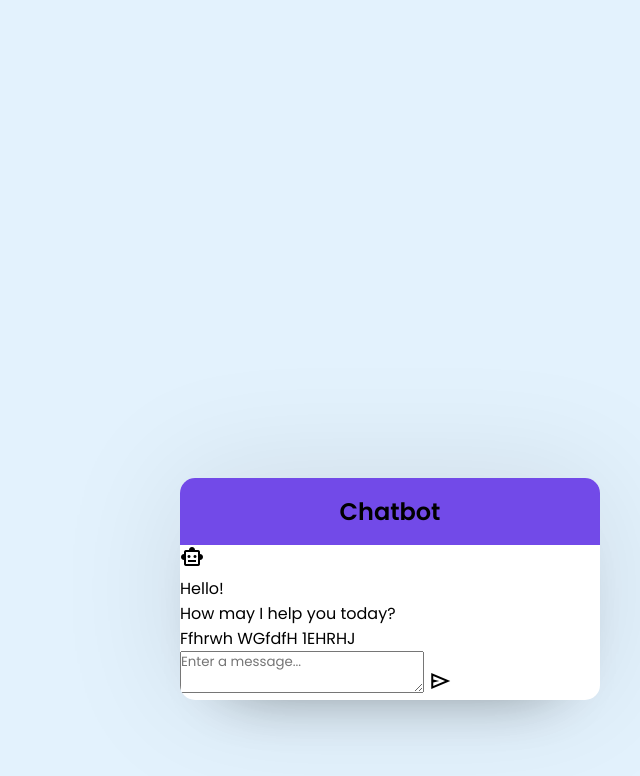
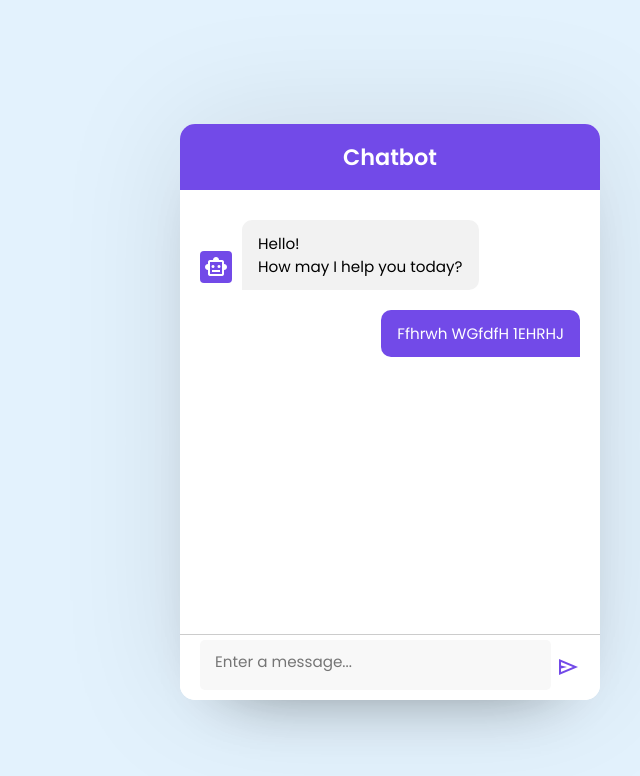
Before and after one commit to tbnai/ChatBOX, a plain HTML site: page index.html in a window 1280 px wide. Shown: the whole page, without its empty margins (640-1280 px from the left). Drawn offline with nearby package versions, Linux system fonts and the light colour scheme.

Commit message:
adding text message box and send arrow

```diff
--- a/index.html
+++ b/index.html
@@ -13,7 +13,7 @@
         <header>
             <h2>Chatbot</h2>
         </header>
-        <ul class="chat-list">  <!-- Changed class to avoid conflict -->
+        <ul class="chat-list">
             <li class="chat incoming">
                 <span class="material-symbols-outlined">smart_toy</span>
                 <p>Hello! <br> How may I help you today?</p>
@@ -22,7 +22,7 @@
                 <p>Ffhrwh WGfdfH 1EHRHJ</p>
             </li>
         </ul>
-        <div class="chat-input">  <!-- Fixed "classes" to "class" -->
+        <div class="chat-input">
             <textarea placeholder="Enter a message..."></textarea>
             <span id="send-btn" class="material-symbols-outlined">send</span>
         </div>
--- a/style.css
+++ b/style.css
@@ -24,3 +24,72 @@ body {
     padding: 16px 0;
     text-align: center;
 }
+.chatbox header h2 {
+    color: #fff;
+    font-size: 1.4rem;
+}
+.chatbox .chat-list {
+    height: 510px;
+    overflow-y: auto;
+    padding: 30px 20px 70px;
+}
+.chatbox .chat {
+    display: flex;
+}
+.chatbox .incoming span {
+    height: 32px;
+    width: 32px;
+    color: #fff;
+    align-self: flex-end;
+    background: #724ae8;
+    text-align: center;
+    line-height: 32px;
+    border-radius: 4px;
+    margin: 0 10px 7px 0;
+}
+.chatbox .outgoing {
+    margin: 20px 0;
+    justify-content: flex-end;
+}
+.chatbox .chat p {
+    color: #fff;
+    max-width: 75%;
+    font-size: 0.95rem;
+    padding: 12px 16px;
+    border-radius: 10px 10px 0 10px;
+    background: #724ae8;
+}
+.chatbox .incoming p {
+    color: #000;
+    background: #f2f2f2;
+    border-radius: 10px 10px 10px 0;
+}
+.chatbox .chat-input {
+    position: absolute;
+    bottom: 0;
+    width: 100%;
+    display: flex;
+    gap: 5px;
+    background: #fff;
+    padding: 5px 20px;
+    border-top: 1px solid #ccc;
+}
+.chatbox .chat-input textarea {
+    height: 50px;
+    width: 100%;
+    border: none;
+    outline: none;
+    font-size: 0.95rem;
+    resize: none;
+    padding: 10px 15px;
+    border-radius: 5px;
+    background: #f8f8f8;
+}
+.chatbox .chat-input #send-btn {
+    align-self: flex-end;
+    height: 55px;
+    line-height: 55px;
+    cursor: pointer;
+    font-size: 24px;
+    color: #724ae8;
+}
```
